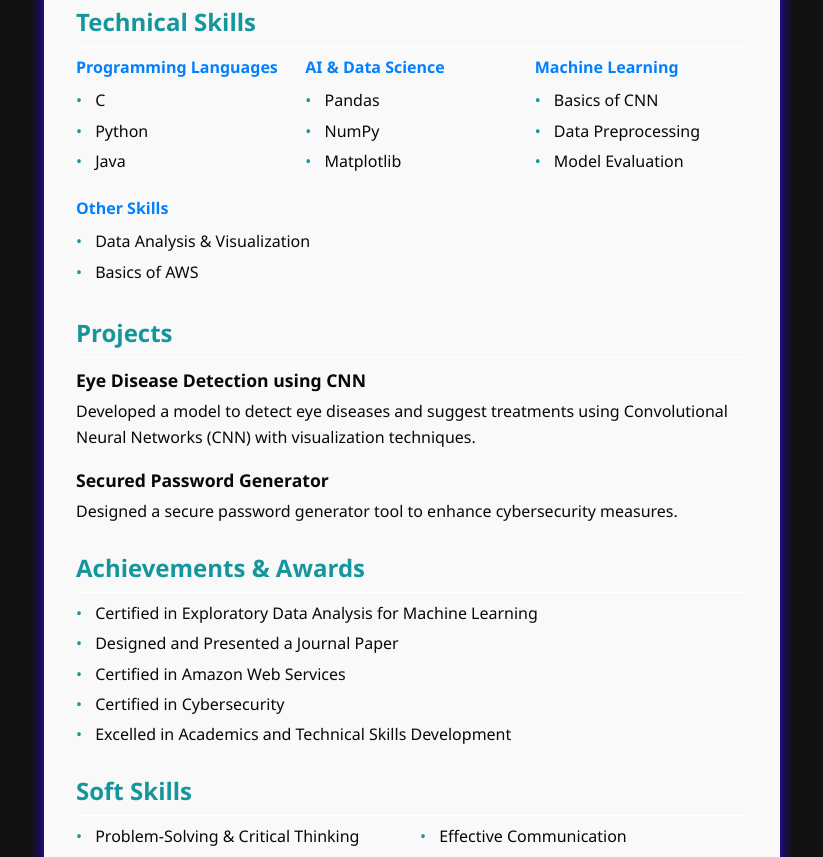
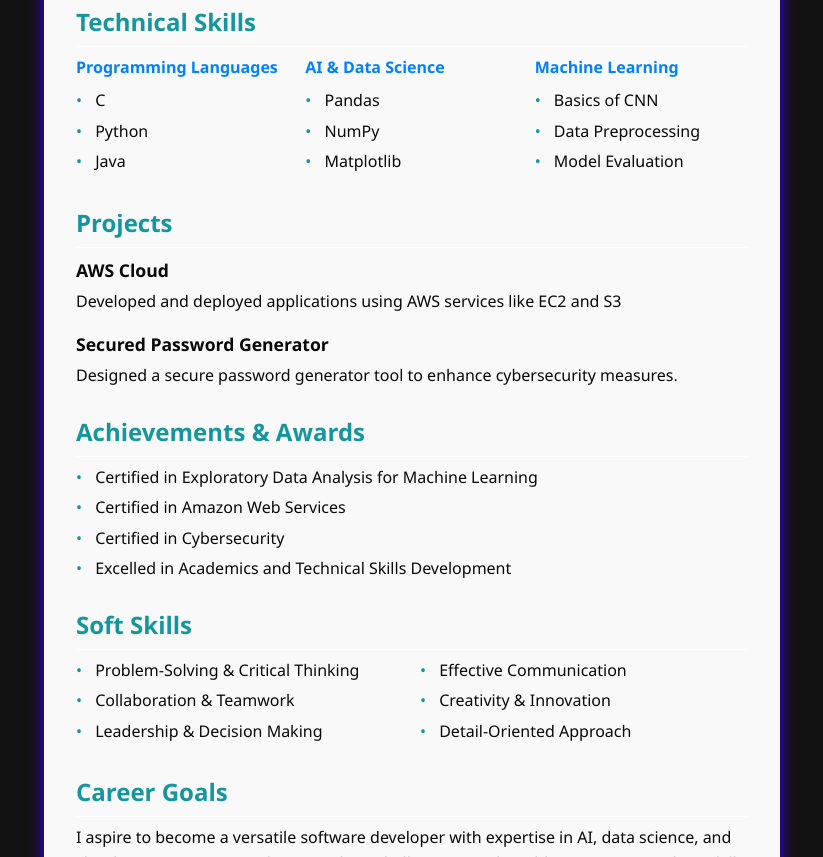
Before and after one commit to vikas160405/portfolio, a plain HTML site: page resume.html in a window 1280 px wide. Shown: the part 689-1546 px from the top of the page, without its empty margins (228-1051 px from the left). Drawn offline with Linux system fonts and the light colour scheme.

Commit message:
Update resume.html

```diff
--- a/resume.html
+++ b/resume.html
@@ -287,13 +287,6 @@
                             <li>Model Evaluation</li>
                         </ul>
                     </div>
-                    <div class="skill-category">
-                        <h4>Other Skills</h4>
-                        <ul class="skill-list">
-                            <li>Data Analysis & Visualization</li>
-                            <li>Basics of AWS</li>
-                        </ul>
-                    </div>
                 </div>
             </div>
 
@@ -301,9 +294,9 @@
                 <h2 class="section-title">Projects</h2>
                 <div class="subsection">
                     <div class="subsection-header">
-                        <div class="subsection-title">Eye Disease Detection using CNN</div>
+                        <div class="subsection-title"> AWS Cloud </div>
                     </div>
-                    <p>Developed a model to detect eye diseases and suggest treatments using Convolutional Neural Networks (CNN) with visualization techniques.</p>
+                    <p> Developed and deployed applications using AWS services like EC2 and S3 </p>
                 </div>
                 <div class="subsection">
                     <div class="subsection-header">
@@ -317,7 +310,6 @@
                 <h2 class="section-title">Achievements & Awards</h2>
                 <ul class="skill-list">
                     <li>Certified in Exploratory Data Analysis for Machine Learning</li>
-                    <li>Designed and Presented a Journal Paper</li>
                     <li>Certified in Amazon Web Services</li>
                     <li>Certified in Cybersecurity</li>
                     <li>Excelled in Academics and Technical Skills Development</li>
```
